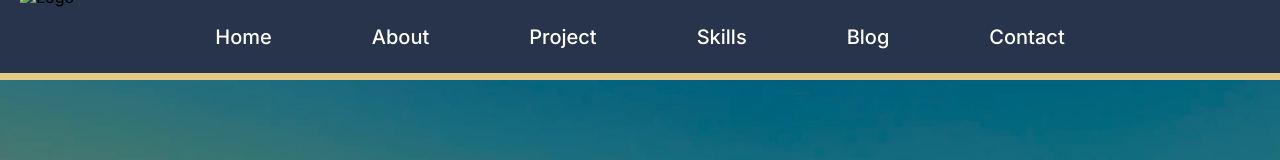
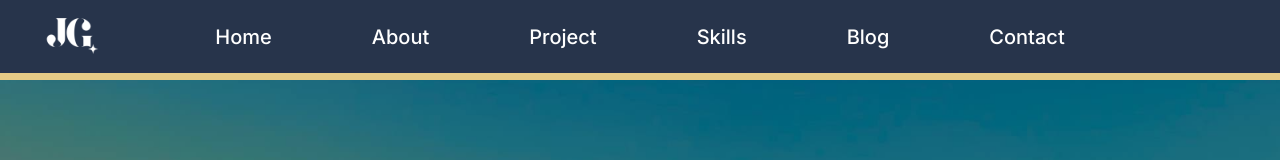
Before and after one commit to Jesika0601/grayda_portfolio, a plain HTML site: page index.html in a window 1280 px wide. Shown: the top 160 px of the page. Drawn offline with Linux system fonts and the light colour scheme.

Commit message:
Update index.html

```diff
--- a/index.html
+++ b/index.html
@@ -12,7 +12,7 @@
 <body>
     <div class="header">
         <div class="logo">
-            <img src="/images/logo.png" alt="Logo">
+            <img src="logo.png" alt="Logo">
         </div>
         <div class="nav">
             <ul>
```
